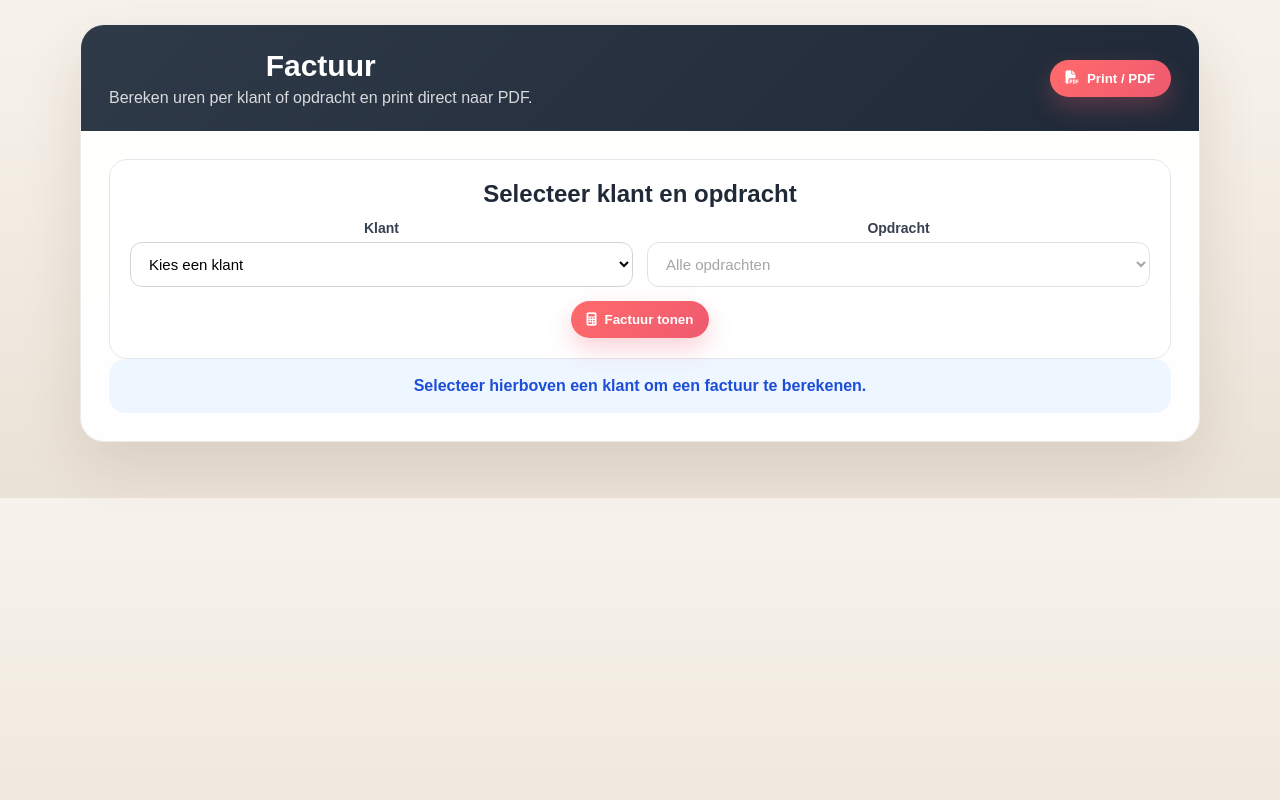
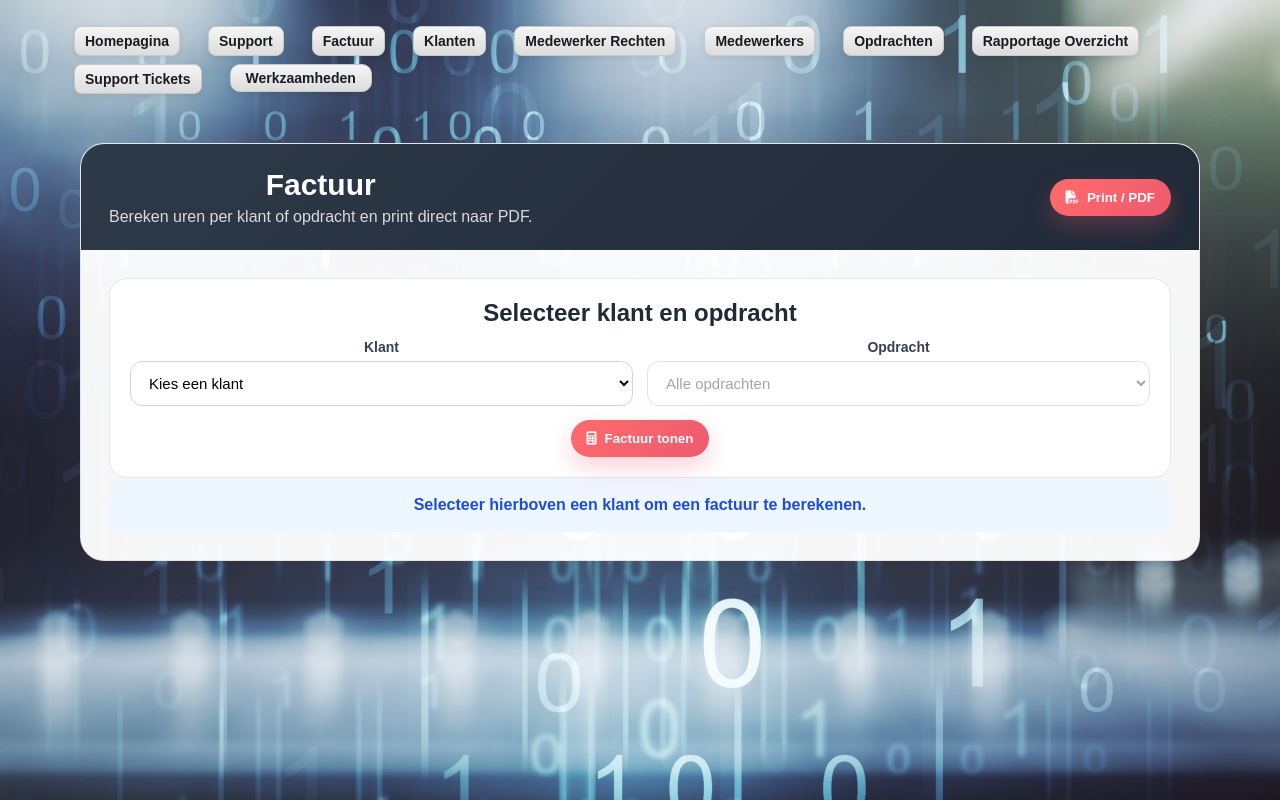
Before and after one commit to RohRohRaggy/CRM-Systeem-T1, a PHP site: page /factuur.php in a window 1280 px wide. Run offline with PHP 8.4, Linux system fonts and the light colour scheme; data comes from the database, SQL or seed files in the repository.

Commit message:
Add files via upload

```diff
--- a/factuur.php
+++ b/factuur.php
@@ -16,6 +16,7 @@ $invoiceNumber = 'INV-' . date('Ymd') . '-' . ($selectedCustomerId > 0 ? $select
 $errorMessage = '';
 $customer = null;
 $orders = [];
+$databaseTables = [];
 $invoiceRows = [];
 $subtotal = 0.0;
 $vatRate = 0.21;
@@ -46,6 +47,16 @@ if ($conn->connect_error) {
     if ($customersResult) {
         while ($row = $customersResult->fetch_assoc()) {
             $customers[] = $row;
+        }
+    }
+
+    $tablesResult = $conn->query("SHOW TABLES");
+    if ($tablesResult && $tablesResult->num_rows > 0) {
+        while ($tableRow = $tablesResult->fetch_array()) {
+            $tableName = $tableRow[0];
+            if (preg_match('/^[a-zA-Z0-9_]+$/', $tableName)) {
+                $databaseTables[] = $tableName;
+            }
         }
     }
 
@@ -120,7 +131,9 @@ if ($conn->connect_error) {
     <script src="src/searchfunction.js" defer></script>
     <style>
         body.invoice-page {
-            background: linear-gradient(180deg, #f7f3ec 0%, #ebe2d6 100%);
+            background-image: url("foto/matrix background.jpg");
+            background-size: cover;
+            background-repeat: no-repeat;
             color: #1f2937;
             font-family: 'Poppins', sans-serif;
         }
@@ -188,6 +201,11 @@ if ($conn->connect_error) {
         .action-btn.secondary {
             background: #fff;
             color: #1f2937;
+        }
+
+        body.invoice-page nav .right a:last-child {
+            color: #1a1c20;
+            background-color: #e1e1e1;
         }
 
         .invoice-body {
@@ -398,6 +416,23 @@ if ($conn->connect_error) {
     </style>
 </head>
 <body class="invoice-page">
+    <nav class="topnav">
+        <div class="left">
+            <a href="index.php"></a>
+        </div>
+
+        <div class="right">
+            <a class="table-link" href="index.php">Homepagina</a>
+            <a class="table-link" href="support_ticket_pagina.php">Support</a>
+            <a class="table-link" href="factuur.php">Factuur</a>
+
+            <?php foreach ($databaseTables as $tableName): ?>
+                <?php $displayName = ucwords(str_replace('_', ' ', $tableName)); ?>
+                <a class="table-link" href="<?php echo htmlspecialchars($tableName); ?>.php"><?php echo htmlspecialchars($displayName); ?></a>
+            <?php endforeach; ?>
+        </div>
+    </nav>
+
     <div class="invoice-shell">
         <div class="invoice-topbar">
             <div>
```
Also changed, not shown: admin.js (+7 -4 lines).
